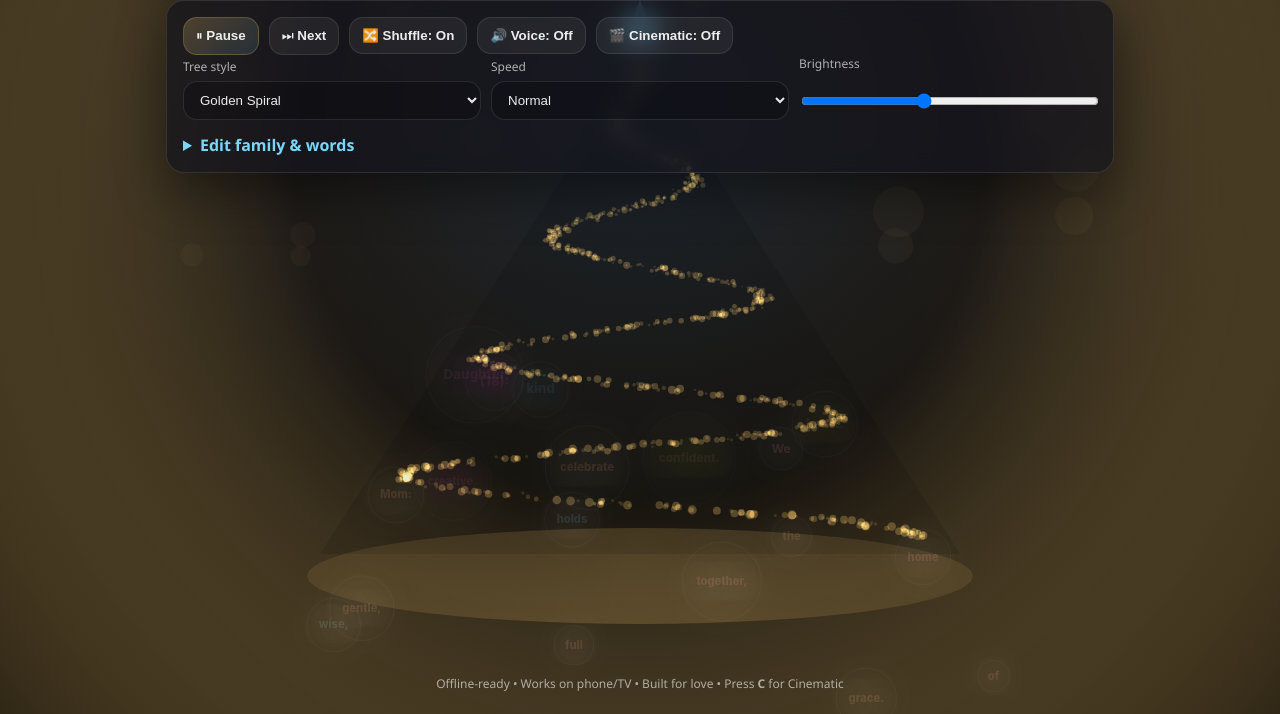
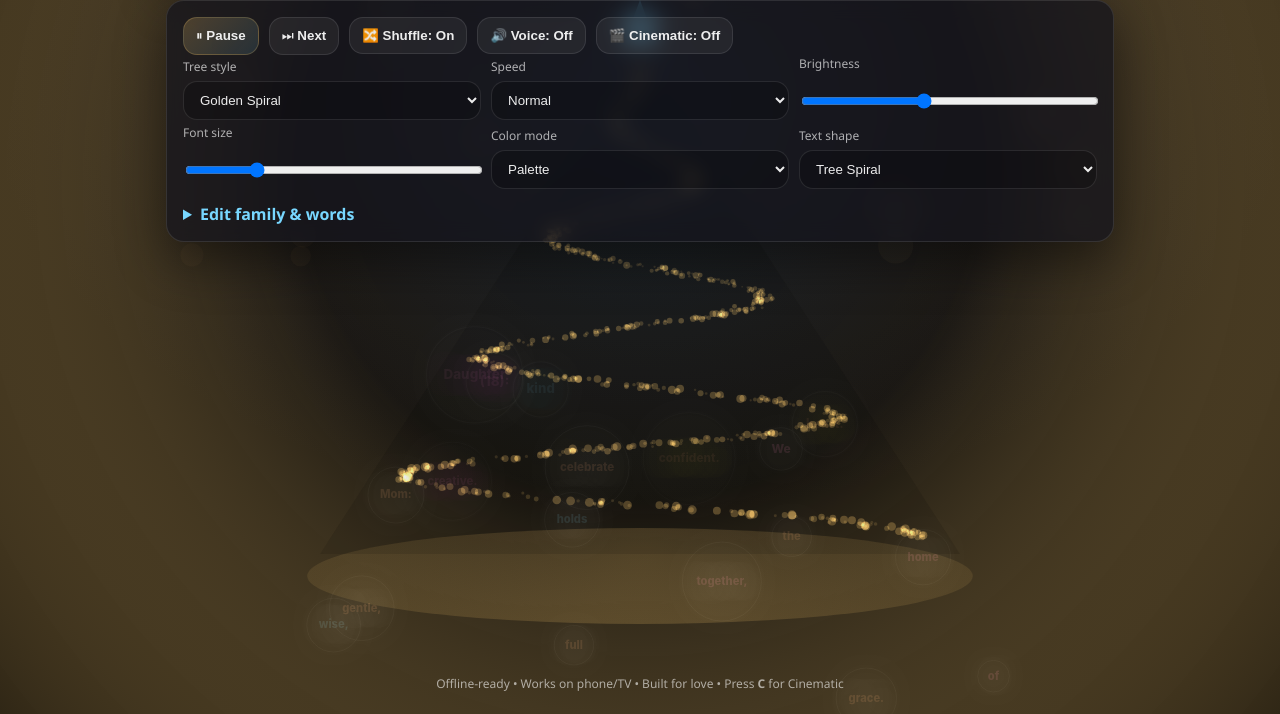
Before and after one commit to Healtime2025/Family-Christmas-, a plain HTML site: page index.html in a window 1280 px wide. Shown: the part 86-800 px from the top of the page. Drawn offline with Linux system fonts and the light colour scheme; animation ran at ten frames a second.

Commit message:
Add new controls for font size and color mode
Added new controls for font size, color mode, and text shape.

```diff
--- a/index.html
+++ b/index.html
@@ -42,6 +42,7 @@
         </button>
       </div>
 
+      <!-- ✅ Controls row 1 -->
       <div class="row">
         <label class="field">
           <span>Tree style</span>
@@ -66,6 +67,38 @@
         </label>
       </div>
 
+      <!-- ✅ Controls row 2 (NEW) -->
+      <div class="row">
+        <!-- 🎨 Font size slider -->
+        <label class="field">
+          <span>Font size</span>
+          <input id="fontSize" type="range" min="14" max="34" step="1" value="18" />
+        </label>
+
+        <!-- 🌈 Color mode toggle -->
+        <label class="field">
+          <span>Color mode</span>
+          <select id="colorMode">
+            <option value="single">Single</option>
+            <option value="palette" selected>Palette</option>
+            <option value="random">Random</option>
+          </select>
+        </label>
+
+        <!-- 🔺 Shape dropdown -->
+        <label class="field">
+          <span>Text shape</span>
+          <select id="textShape">
+            <option value="tree" selected>Tree Spiral</option>
+            <option value="circle">Circle</option>
+            <option value="heart">Heart</option>
+            <option value="wave">Wave</option>
+            <option value="pillar">Pillar</option>
+            <option value="star">Star</option>
+          </select>
+        </label>
+      </div>
+
       <details class="edit">
         <summary>Edit family & words</summary>
         <p class="hint">
```
